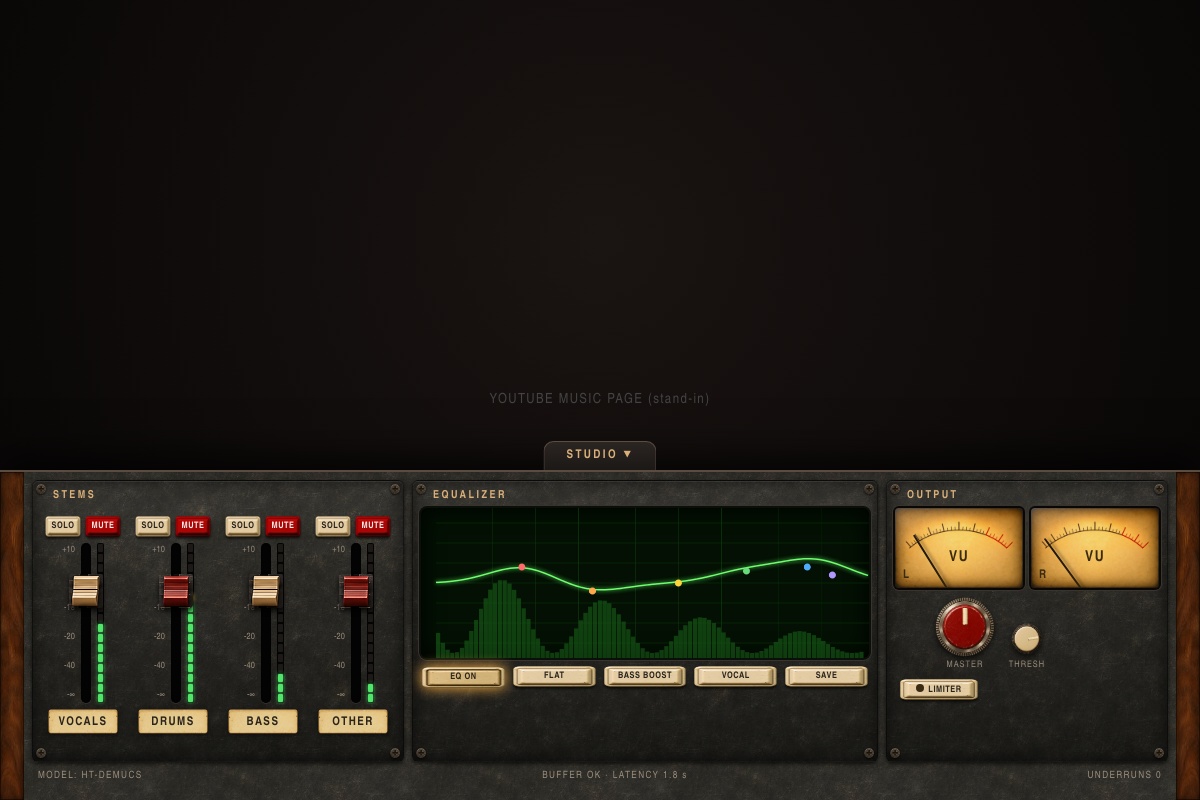
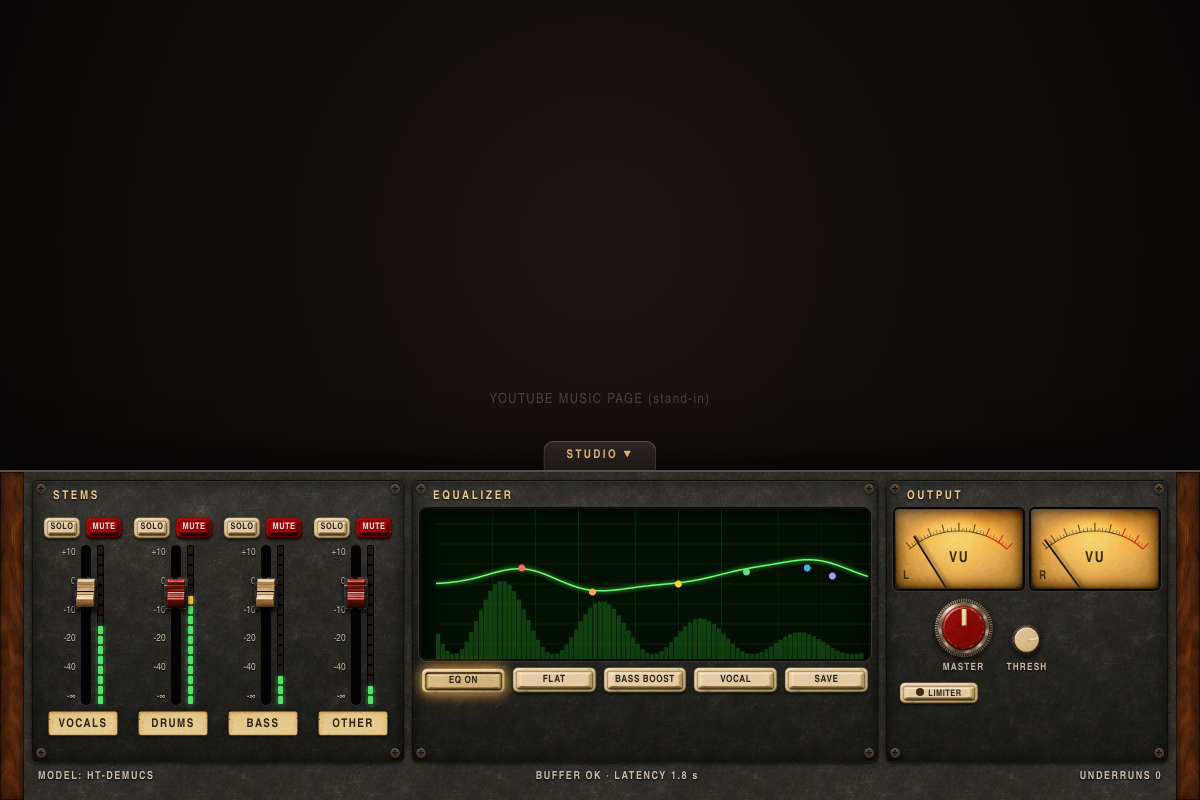
Before and after one commit to dhurakisra/YouTube-Music-Studio, an Electron app: page design/console-prototype.html in a window 1200 px wide. Drawn offline with Linux system fonts and the light colour scheme.

Commit message:
ui: 9-slice dugmeler, dar fader basligi, okunabilir yazilar

```diff
--- a/design/console-prototype.html
+++ b/design/console-prototype.html
@@ -7,7 +7,7 @@
 <style>
 :root {
   --bg: #0d0b0a; --panel: #1b1816; --panel-2: #24201d; --edge: #3a322c; --edge-hi: #5a4c40;
-  --ink: #e9dfd0; --ink-dim: #9a8c7c; --brass: #d9b07a; --red: #c8332b; --red-hi: #ff5a4a;
+  --ink: #e9dfd0; --ink-dim: #cdbfa9; --brass: #d9b07a; --red: #c8332b; --red-hi: #ff5a4a;
   --amber: #ffb347; --cream: #e8dcc0; --phos: #6dff6d; --wood: #5a3320;
   --font: "Bahnschrift", "Segoe UI Condensed", "Arial Narrow", system-ui, sans-serif;
 }
@@ -29,10 +29,10 @@ html, body { margin: 0; height: 100%; background: #000; color: var(--ink); font-
 .wood { background: url(tex/wood.jpg) center / 100% 100% no-repeat, #3a2012; box-shadow: inset 0 0 10px #000b, inset 0 0 0 1px #0006; }
 .drawer > .wood:last-child { transform: scaleX(-1); }
 .console { display: grid; grid-template-columns: auto minmax(0, 520px) minmax(0, 1fr) auto; gap: 8px; padding: 8px; min-width: 0; }
-.switches.fill .btn { flex: 1; width: auto !important; }
+.switches.fill .btn { flex: 1; width: auto !important; height: 26px; font-size: 10px; }
 .switches.fill { margin: 8px 0 0; }
 .modes { display: flex; gap: 6px; margin: 4px 0 14px; }
-.modes .btn { flex: 1; width: auto; height: 24px; }
+.modes .btn { flex: 1; width: auto; height: 26px; }
 .knobs { display: flex; justify-content: space-around; align-items: flex-end; margin-bottom: 14px; }
 .slot { margin-top: auto; height: 64px; border: 1px dashed var(--edge-hi); border-radius: 6px; display: grid; place-items: center;
   font-size: 10px; letter-spacing: .2em; color: var(--ink-dim); }
@@ -42,7 +42,7 @@ html, body { margin: 0; height: 100%; background: #000; color: var(--ink); font-
   background: linear-gradient(#ffffff0d, transparent 30%, #0006), url(tex/metal.jpg) 0 0 / 256px 256px; box-shadow: inset 0 1px 0 #ffffff14, inset 0 0 18px #000a, 0 2px 4px #000a; }
 .screw { position: absolute; width: 10px; height: 10px; background: url(tex/screw.png) center / 100% 100% no-repeat; filter: drop-shadow(0 1px 1px #000c); }
 .screw.tl { top: 3px; left: 3px } .screw.tr { top: 3px; right: 3px } .screw.bl { bottom: 3px; left: 3px } .screw.br { bottom: 3px; right: 3px }
-.title { font-size: 11px; letter-spacing: .22em; color: var(--brass); margin: 0 0 6px 12px; text-transform: uppercase; }
+.title { font-size: 12px; font-weight: 700; text-shadow: 0 1px 2px #000; letter-spacing: .22em; color: #f0c88e; margin: 0 0 6px 12px; text-transform: uppercase; }
 
 /* Channels */
 .channels { display: flex; gap: 6px; }
@@ -50,17 +50,18 @@ html, body { margin: 0; height: 100%; background: #000; color: var(--ink); font-
 .strip .name { width: 70px; text-align: center; padding: 6px 0 5px; background: url(tex/label.png) center / 100% 100% no-repeat;
   color: #2a241c; font-weight: 800; font-size: 12px; letter-spacing: .12em; filter: drop-shadow(0 1px 2px #000a); }
 .btns { display: flex; gap: 4px; }
-.btn { position: relative; width: 36px; height: 21px; border: 0; background: url(tex/btn-cream.png) center / 100% 100% no-repeat; cursor: pointer;
-  font: 800 9px var(--font); letter-spacing: .06em; color: #2a241c; padding: 0; filter: drop-shadow(0 2px 1px #000a); }
-.btn.mute { background-image: url(tex/btn-red.png); color: #ffe9e4; }
-.btn.on, .btn:active { background-image: url(tex/btn-cream-down.png); transform: translateY(1px); filter: drop-shadow(0 1px 0 #000a); }
-.btn.mute.on, .btn.mute:active { background-image: url(tex/btn-red-down.png); }
+.btn { --src: url(tex/btn-cream.png); position: relative; width: 38px; height: 22px; padding: 0; cursor: pointer;
+  border: 6px solid transparent; border-image: var(--src) 16 fill / 6px stretch; background: none; box-sizing: border-box;
+  font: 800 9px/10px var(--font); letter-spacing: .06em; color: #2a241c; filter: drop-shadow(0 2px 1px #000a); }
+.btn.mute { --src: url(tex/btn-red.png); color: #ffe9e4; text-shadow: 0 1px 1px #000a; }
+.btn.on, .btn:active { --src: url(tex/btn-cream-down.png); transform: translateY(1px); filter: drop-shadow(0 1px 0 #000a); }
+.btn.mute.on, .btn.mute:active { --src: url(tex/btn-red-down.png); }
 .btn.solo.on { filter: drop-shadow(0 0 7px #ffb347); }
 .btn.mute.on { filter: drop-shadow(0 0 7px #ff5a4a); }
 .fader-wrap { display: flex; gap: 6px; height: 160px; }
-.scale { display: flex; flex-direction: column; justify-content: space-between; font-size: 9px; color: var(--ink-dim); text-align: right; padding: 2px 0; }
+.scale { display: flex; flex-direction: column; justify-content: space-between; font-size: 10px; text-shadow: 0 1px 1px #000; color: var(--ink-dim); text-align: right; padding: 2px 0; }
 .track { position: relative; width: 10px; border-radius: 5px; background: #050404; box-shadow: inset 0 0 4px #000, 0 1px 0 #ffffff14; touch-action: none; cursor: ns-resize; }
-.cap { position: absolute; left: 50%; width: 34px; height: 34px; transform: translate(-50%, 50%); border-radius: 3px;
+.cap { position: absolute; left: 50%; width: 24px; height: 32px; transform: translate(-50%, 50%); border-radius: 3px;
   background: url(tex/cap-cream.png) center / 100% 100% no-repeat; box-shadow: 0 3px 5px #000c; }
 .cap.red { background-image: url(tex/cap-red.png); }
 .led-meter { display: flex; flex-direction: column-reverse; gap: 2px; width: 7px; padding: 1px; background: #050404; border-radius: 2px; }
@@ -70,7 +71,7 @@ html, body { margin: 0; height: 100%; background: #000; color: var(--ink); font-
 .led-meter i.r.on { background: #ff4a3a; box-shadow: 0 0 5px #ff4a3a; }
 
 /* Knobs */
-.knob-box { display: flex; flex-direction: column; align-items: center; gap: 2px; font-size: 9px; color: var(--ink-dim); letter-spacing: .12em; }
+.knob-box { display: flex; flex-direction: column; align-items: center; gap: 3px; font-size: 10px; font-weight: 700; color: var(--ink-dim); letter-spacing: .12em; text-shadow: 0 1px 2px #000; }
 .knob { position: relative; width: 38px; height: 38px; cursor: ns-resize; touch-action: none;
   background: url(tex/knob-cream.png) center / 100% 100% no-repeat; filter: drop-shadow(0 3px 3px #000b); }
 .knob::after { content: ""; position: absolute; left: 50%; top: 8px; width: 4px; height: 10px; margin-left: -2px;
@@ -95,7 +96,7 @@ html, body { margin: 0; height: 100%; background: #000; color: var(--ink); font-
 .led { width: 8px; height: 8px; border-radius: 50%; background: #3a2a14; display: inline-block; margin-right: 4px; }
 .led.on { background: var(--amber); box-shadow: 0 0 8px var(--amber); }
 .row { display: flex; gap: 12px; align-items: flex-end; justify-content: center; }
-.status { grid-column: 1 / -1; display: flex; justify-content: space-between; font-size: 10px; letter-spacing: .14em; color: var(--ink-dim); padding: 0 6px; }
+.status { grid-column: 1 / -1; display: flex; justify-content: space-between; font-size: 11px; font-weight: 700; text-shadow: 0 1px 2px #000; letter-spacing: .14em; color: var(--ink-dim); padding: 0 6px; }
 </style>
 </head>
 <body>
```
